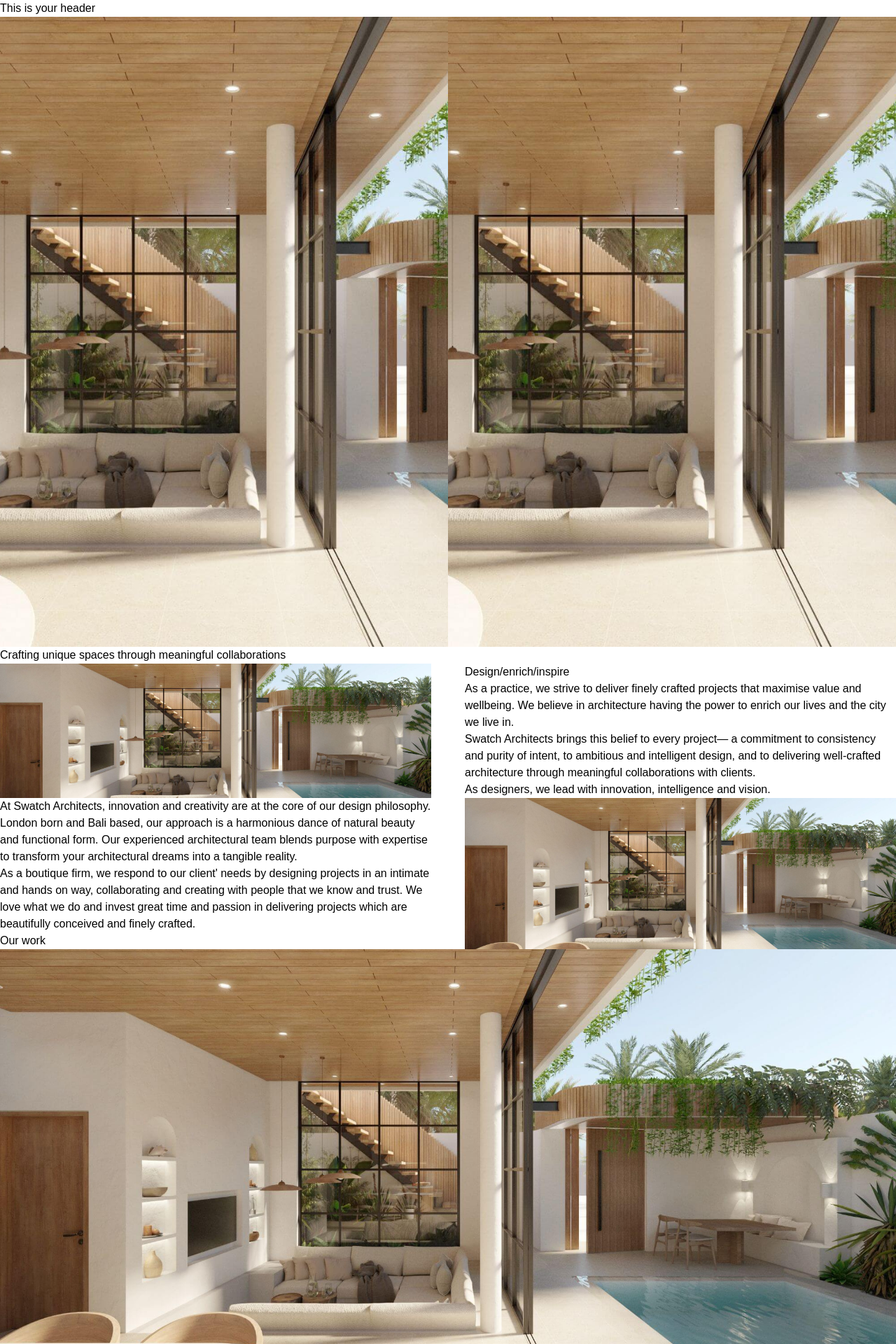
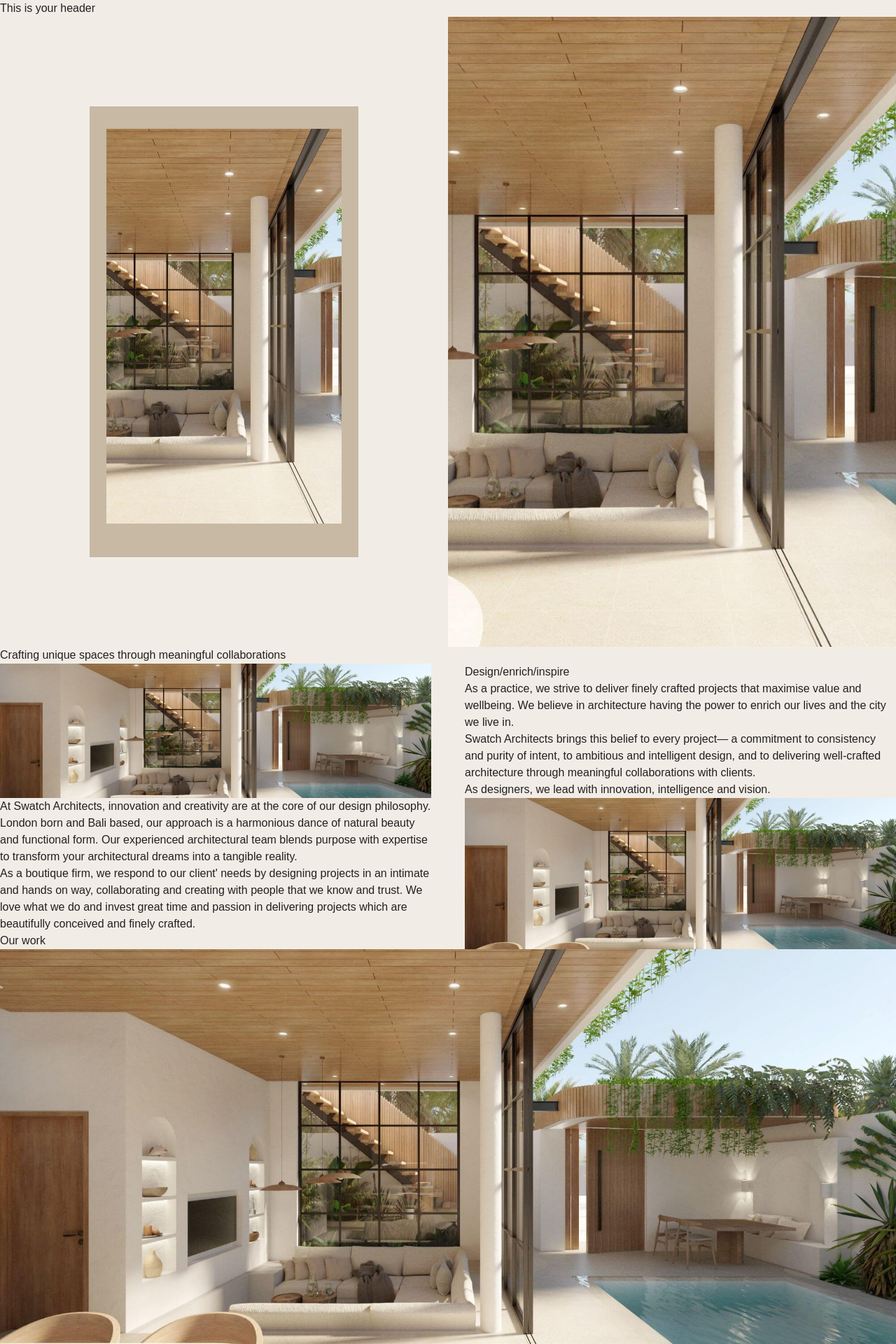
Before and after one commit to isabelleabbey/swatch-bali, a Jekyll site: the page built from index.html, in a window 1280 px wide. Shown: the top 1920 px of the page at 70% size. Built offline with Jekyll 4.4.1, drawn with Linux system fonts in a browser that asks for light colours; nearby versions of some CDN libraries.

Commit message:
hero banner

```diff
--- a/assets/css/style.css
+++ b/assets/css/style.css
@@ -330,10 +330,12 @@ html {
   scroll-behavior: smooth;
 }
 body {
-  background-color: #;
+  --tw-bg-opacity: 1;
+  background-color: rgb(241 237 230 / var(--tw-bg-opacity));
   font-family: Montserrat, sans-serif;
   font-weight: 300;
-  color: #;
+  --tw-text-opacity: 1;
+  color: rgb(35 31 32 / var(--tw-text-opacity));
   -webkit-font-smoothing: antialiased;
   -moz-osx-font-smoothing: grayscale;
 }
@@ -456,7 +458,8 @@ body {
   --tw-ring-offset-shadow: var(--tw-ring-inset) 0 0 0 var(--tw-ring-offset-width) var(--tw-ring-offset-color);
   --tw-ring-shadow: var(--tw-ring-inset) 0 0 0 calc(2px + var(--tw-ring-offset-width)) var(--tw-ring-color);
   box-shadow: var(--tw-ring-offset-shadow), var(--tw-ring-shadow), var(--tw-shadow, 0 0 #0000);
-  --tw-ring-color: #;
+  --tw-ring-opacity: 1;
+  --tw-ring-color: rgb(199 185 163 / var(--tw-ring-opacity));
 }
 .fixed {
   position: fixed;
@@ -472,6 +475,12 @@ body {
 }
 .m-2 {
   margin: 0.5rem;
+}
+.m-\[20\%\] {
+  margin: 20%;
+}
+.m-10p {
+  margin: 10%;
 }
 .mx-4 {
   margin-left: 1rem;
@@ -507,11 +516,23 @@ body {
 .h-screen {
   height: 100vh;
 }
+.h-\[100vh\] {
+  height: 100vh;
+}
+.max-h-\[100vh\] {
+  max-height: 100vh;
+}
 .min-h-\[100vh\] {
   min-height: 100vh;
 }
 .min-h-\[70vh\] {
   min-height: 70vh;
+}
+.min-h-\[20vh\] {
+  min-height: 20vh;
+}
+.min-h-\[30vh\] {
+  min-height: 30vh;
 }
 .w-full {
   width: 100%;
@@ -555,17 +576,86 @@ body {
 .border {
   border-width: 1px;
 }
+.border-8 {
+  border-width: 8px;
+}
+.border-\[3rem\] {
+  border-width: 3rem;
+}
+.border-\[2px\] {
+  border-width: 2px;
+}
+.border-\[12px\] {
+  border-width: 12px;
+}
+.border-x-\[12px\] {
+  border-left-width: 12px;
+  border-right-width: 12px;
+}
+.border-x-\[24px\] {
+  border-left-width: 24px;
+  border-right-width: 24px;
+}
+.border-t-\[30px\] {
+  border-top-width: 30px;
+}
+.border-t-\[24px\] {
+  border-top-width: 24px;
+}
+.border-t-\[32px\] {
+  border-top-width: 32px;
+}
+.border-b-\[48px\] {
+  border-bottom-width: 48px;
+}
 .border-dark {
-  border-color: #;
+  --tw-border-opacity: 1;
+  border-color: rgb(35 31 32 / var(--tw-border-opacity));
+}
+.border-main {
+  --tw-border-opacity: 1;
+  border-color: rgb(199 185 163 / var(--tw-border-opacity));
+}
+.border-feature {
+  --tw-border-opacity: 1;
+  border-color: rgb(201 134 101 / var(--tw-border-opacity));
 }
 .bg-light {
-  background-color: #;
+  --tw-bg-opacity: 1;
+  background-color: rgb(241 237 230 / var(--tw-bg-opacity));
+}
+.bg-main {
+  --tw-bg-opacity: 1;
+  background-color: rgb(199 185 163 / var(--tw-bg-opacity));
 }
 .p-2 {
   padding: 0.5rem;
 }
 .p-5p {
   padding: 5%;
+}
+.p-\[20\%\] {
+  padding: 20%;
+}
+.px-12 {
+  padding-left: 3rem;
+  padding-right: 3rem;
+}
+.px-8 {
+  padding-left: 2rem;
+  padding-right: 2rem;
+}
+.pb-24 {
+  padding-bottom: 6rem;
+}
+.pt-12 {
+  padding-top: 3rem;
+}
+.pb-12 {
+  padding-bottom: 3rem;
+}
+.pt-8 {
+  padding-top: 2rem;
 }
 .text-center {
   text-align: center;
--- a/index.html
+++ b/index.html
@@ -45,10 +45,10 @@ seo:
 <section class="grid grid-cols-2">
 
     <!-- Left Column -->
-    <div class="bg-image-style min-h-[100vh]" style="background-image: url('{{ page.header.image-left.image_path }}'); background-position: {{ page.header.image.image_focus }};"></div>
+    <div class="bg-image-style border-t-[32px] border-b-[48px] border-x-[24px] border-main m-[20%] max-h-[100vh]" style="background-image: url('{{ page.header.image-left.image_path }}'); background-position: {{ page.header.image.image_focus }};"></div>
 
     <!-- Right Column -->
-    <div class="bg-image-style" style="background-image: url('{{ page.header.image-right.image_path }}'); background-position: {{ page.header.image-right.image_focus }};"></div>
+    <div class="bg-image-style h-[100vh]" style="background-image: url('{{ page.header.image-right.image_path }}'); background-position: {{ page.header.image-right.image_focus }};"></div>
 </section>
 
 <!-- About Section -->
```
Also changed, not shown: tailwind.config.js (+4 -4 lines).
